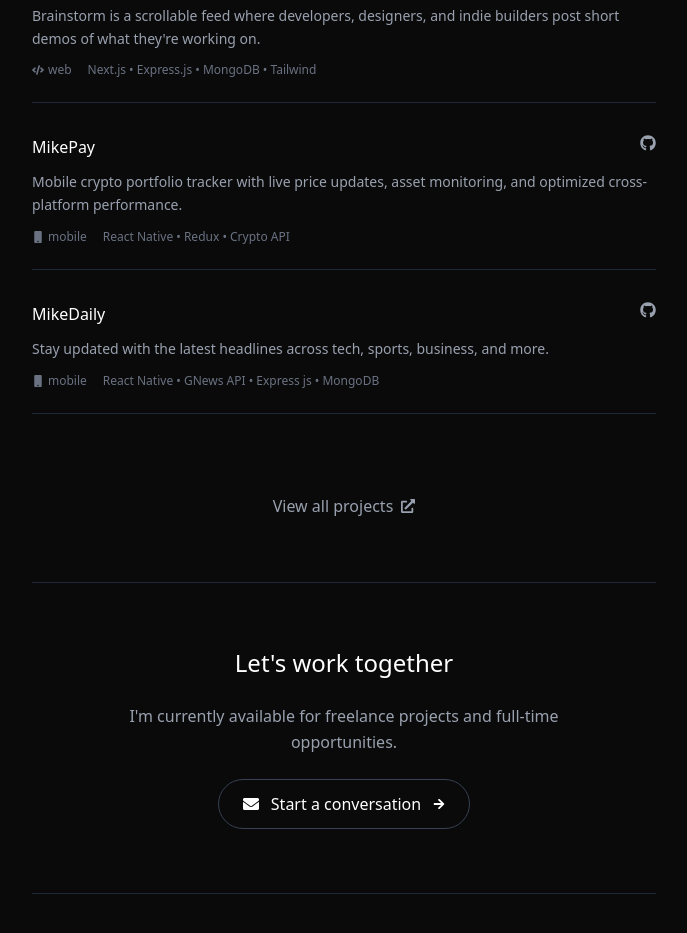
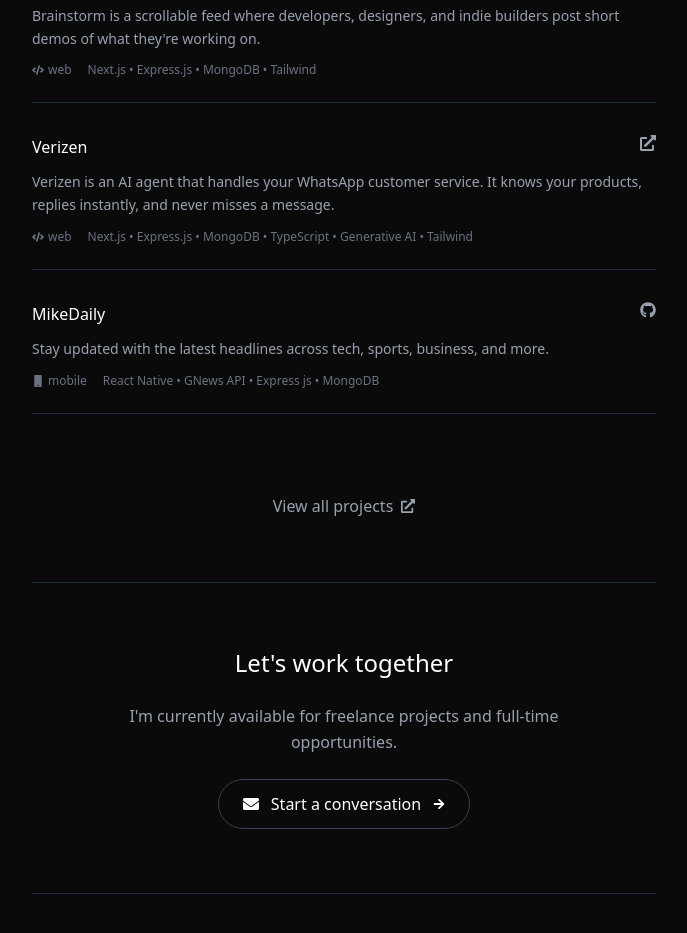
Before and after one commit to ChidiebereMichael18/Portfolio-V2, a React (Vite) app: page / in a window 1280 px wide. Shown: the part 1440-2373 px from the top of the page, without its empty margins (296-983 px from the left). Built offline with nearby package versions, Linux system fonts and the light colour scheme; a web font is replaced by a local one.

Commit message:
updated project

```diff
--- a/src/components/Projects.jsx
+++ b/src/components/Projects.jsx
@@ -77,12 +77,12 @@ const Projects = () => {
     category: "web",
   },
   {
-    title: "MikePay",
+    title: "Verizen",
     description:
-      "Mobile crypto portfolio tracker with live price updates, asset monitoring, and optimized cross-platform performance.",
-    tech: "React Native • Redux • Crypto API",
-    github: "https://github.com/ChidiebereMichael18/Mike-Pay",
-    category: "mobile",
+      " Verizen is an AI agent that handles your WhatsApp customer service. It knows your products, replies instantly, and never misses a message.",
+    tech: "Next.js • Express.js • MongoDB • TypeScript • Generative AI • Tailwind",
+    live: "https://verizen-three.vercel.app",
+    category: "web",
   },
   {
     title: "MikeDaily",
```
